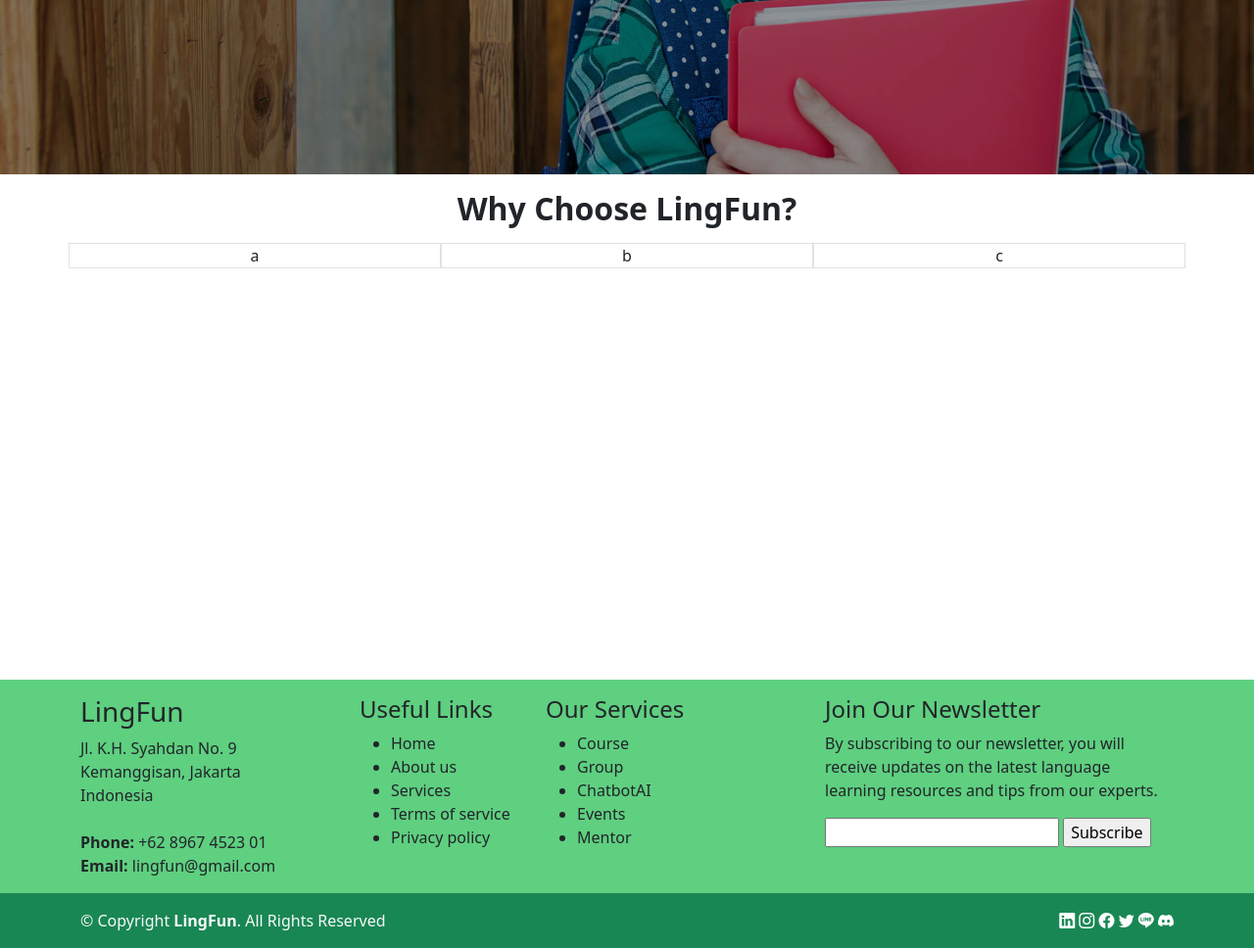
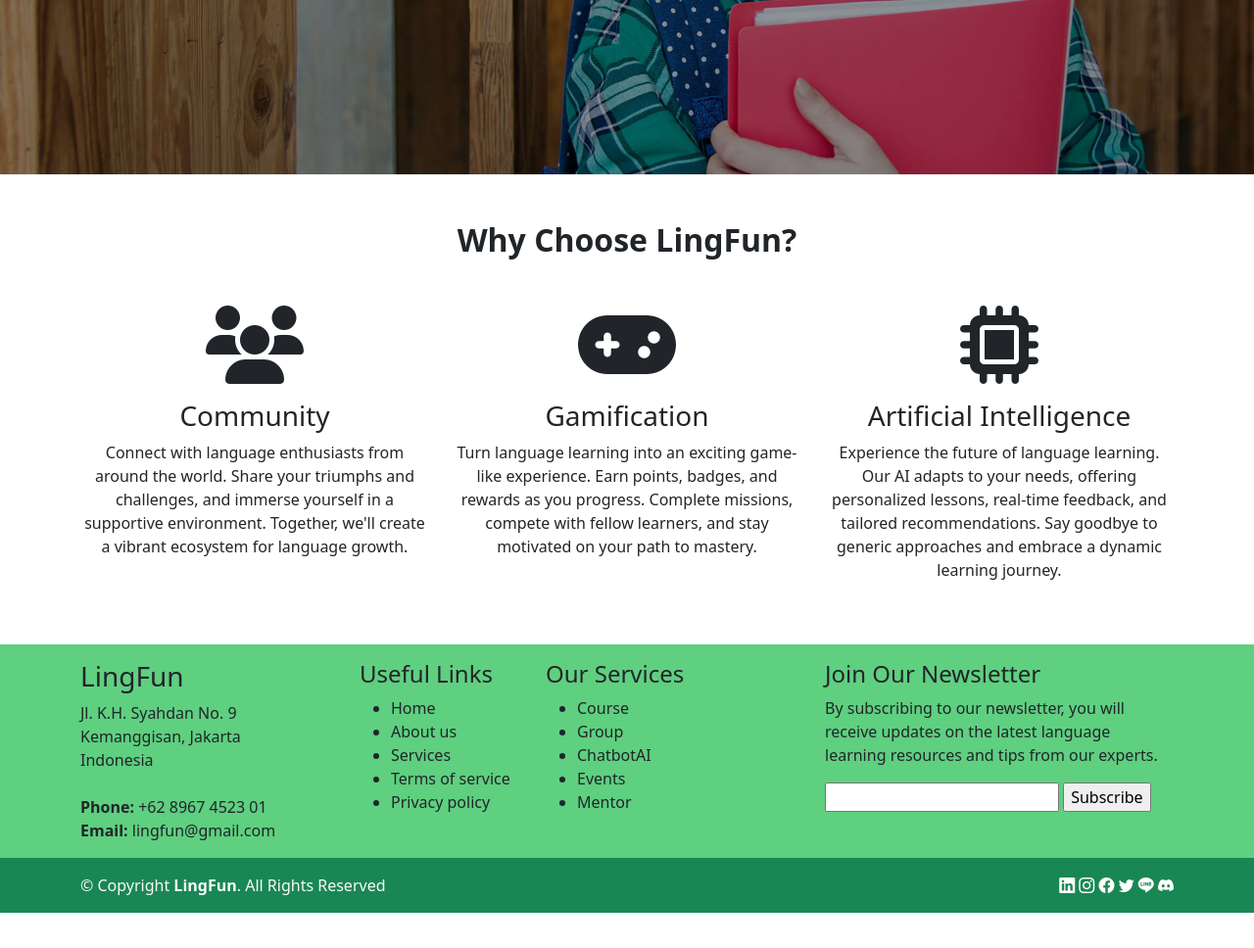
Before and after one commit to Penk13/LingFun, a Django app: page / in a window 1280 px wide. Shown: the part 518-1486 px from the top of the page at 98% size. After the commit the page ends 1450 px from the top, so only its background shows below. Run offline with Django 3.2, Linux system fonts and the light colour scheme; some libraries are stand-ins or nearby versions.

Commit message:
create home page second section

```diff
--- a/templates/base.html
+++ b/templates/base.html
@@ -9,6 +9,8 @@
 	<link rel="stylesheet" href="{% static 'css/main.css' %}" />
 	<link href="https://cdn.jsdelivr.net/npm/bootstrap@5.3.0-alpha3/dist/css/bootstrap.min.css" rel="stylesheet" integrity="sha384-KK94CHFLLe+nY2dmCWGMq91rCGa5gtU4mk92HdvYe+M/SXH301p5ILy+dN9+nJOZ" crossorigin="anonymous">
 	<link rel="stylesheet" href="https://cdn.jsdelivr.net/npm/bootstrap-icons@1.10.0/font/bootstrap-icons.css"/>
+
+	<script src="https://kit.fontawesome.com/4419586462.js" crossorigin="anonymous"></script>
 
 	<title>LingFun - {% block title_page %} {% endblock title_page %}</title>
 </head>
--- a/templates/core/home.html
+++ b/templates/core/home.html
@@ -11,12 +11,18 @@
         </div>
     </div>
 </div>
-<div class="home2 container" style="height: 500px">
+<div class="home2 container my-5" style="">
     <h2 class="my-3 text-center fw-bold">Why Choose LingFun?</h2>
     <div class="row text-center">
-        <div class="border col-4">a</div>
-        <div class="border col-4">b</div>
-        <div class="border col-4">c</div>
+        <div class="col-12 col-lg-4 p-3"><i class="fa-solid fa-users fa-5x m-3"></i><h3>Community</h3>
+            Connect with language enthusiasts from around the world. Share your triumphs and challenges, and immerse yourself in a supportive environment. Together, we'll create a vibrant ecosystem for language growth.
+        </div>
+        <div class="col-12 col-lg-4 p-3"><i class="fa-solid fa-gamepad fa-5x m-3"></i></i><h3>Gamification</h3>
+            Turn language learning into an exciting game-like experience. Earn points, badges, and rewards as you progress. Complete missions, compete with fellow learners, and stay motivated on your path to mastery.
+        </div>
+        <div class="col-12 col-lg-4 p-3"><i class="fa-solid fa-microchip fa-5x m-3"></i><h3>Artificial Intelligence</h3>
+            Experience the future of language learning. Our AI adapts to your needs, offering personalized lessons, real-time feedback, and tailored recommendations. Say goodbye to generic approaches and embrace a dynamic learning journey.
+        </div>
     </div>
 </div>
 {% endblock content %}
```
